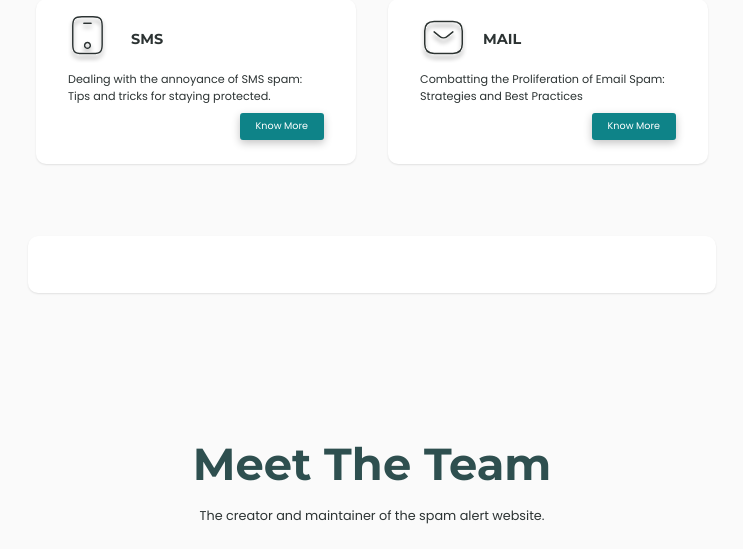
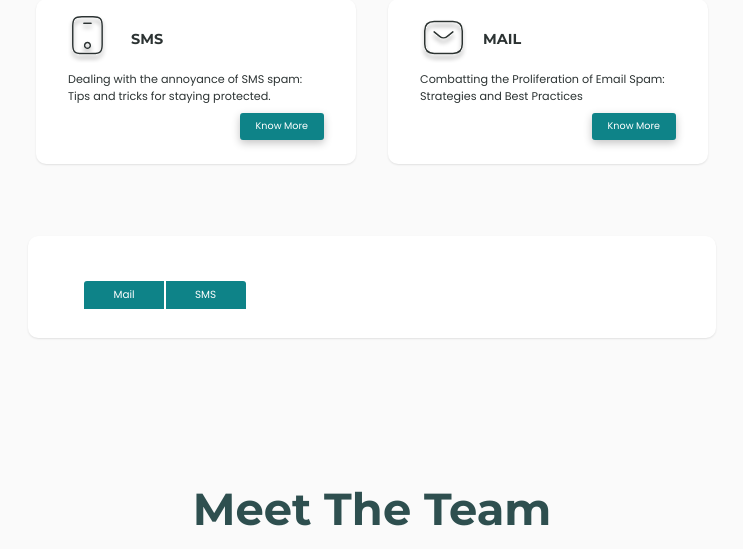
Before and after one commit to SarangKumar/Spam-Shield, a Flask app: template templates/feedback.html in a window 1280 px wide. Shown: the part 364-913 px from the top of the page, without its empty margins (268-1011 px from the left). Run offline with Flask 2, Linux system fonts and the light colour scheme; the template is opened without the code that fills it, so the values that code supplies are empty.

Commit message:
reverted back to working version

```diff
--- a/templates/feedback.html
+++ b/templates/feedback.html
@@ -3,6 +3,10 @@
 {% block sms_feedback %}
 
 <div id="feedback">
+    <div id="options">
+        <a id="mail-btn" href="/mail">Mail</a>
+        <a id="sms-btn" href="/sms">SMS</a>
+    </div>
     {% if response["type"] == "sms" %}
         <h1>Feedback for sms</h1>
         {{response["id"]}}
```
Also changed, not shown: 1 other file.
